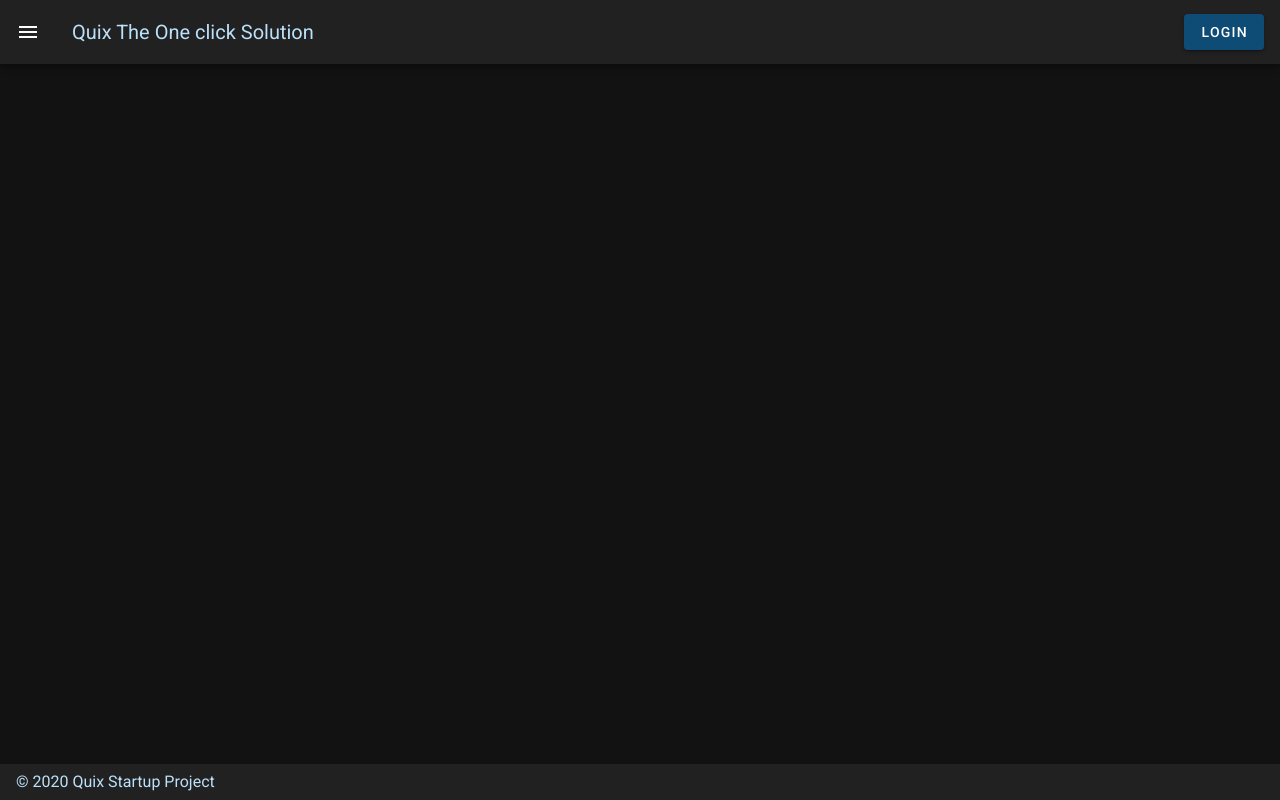
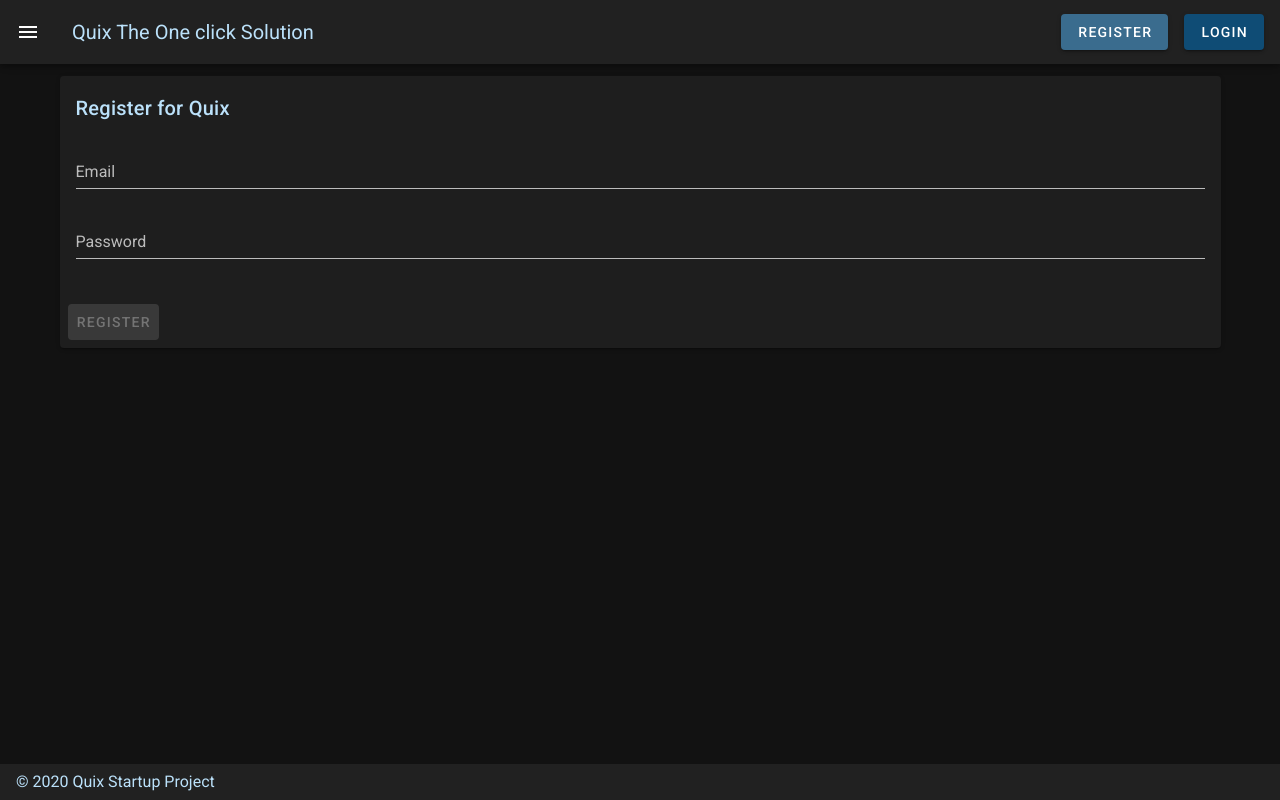
Before and after one commit to mattheweis/NUXT_example, a Nuxt app: page /registration in a window 1280 px wide. Built offline with nearby package versions, Linux system fonts and the light colour scheme.

Commit message:
added login and registration

```diff
--- a/components/NavBar.vue
+++ b/components/NavBar.vue
@@ -32,6 +32,7 @@
       <v-app-bar-nav-icon @click.stop="drawer = !drawer" />
       <v-toolbar-title v-text="title" />
       <v-spacer />
+      <v-btn class="pa2 regis" color="#0f4c75" to="/registration">Register</v-btn>
       <v-btn class="pa2" color="#0f4c75" to="/login">Login</v-btn>
     </v-app-bar>
 
@@ -101,4 +102,8 @@ export default {
 * {
   color: #bbe1fa;
 }
+.regis{
+  margin-left: 1rem;
+  margin-right: 1rem;
+}
 </style>
--- a/pages/login.vue
+++ b/pages/login.vue
@@ -1,13 +1,28 @@
 <template>
   <v-card>
     <v-card-title>Login</v-card-title>
-    <v-card-text></v-card-text>
-    <v-card-action></v-card-action>
+    <v-card-text>
+      <v-form v-model="isValid">
+        <v-text-field label="Email" v-model="email" required :rules="[v => !!v || 'Email is required']"></v-text-field>
+        <v-text-field label="Password" v-model="password" type="password" required :rules="[v => !!v || 'Password is required']"></v-text-field>
+      </v-form>
+    </v-card-text>
+    <v-card-actions>
+      <v-btn color="#0f4c75" :disabled="!isValid">Login</v-btn>
+    </v-card-actions>
   </v-card>
 </template>
 
 <script>
-export default {}
+export default {
+    data(){
+        return{
+            email:null,
+            password:null,
+            isValid:null
+        }
+    }
+}
 </script>
 
 <style>
--- /dev/null
+++ b/pages/registration.vue
@@ -0,0 +1,54 @@
+<template>
+  <v-card>
+    <v-card-title>Register for Quix</v-card-title>
+    <v-card-text>
+      <v-form v-model="isValid">
+        <v-text-field
+          label="Email"
+          v-model="email"
+          required
+          :rules="emailRules"
+        ></v-text-field>
+        <v-text-field
+          label="Password"
+          v-model="password"
+          type="password"
+          required
+          :rules="passwordRules"
+        ></v-text-field>
+      </v-form>
+    </v-card-text>
+    <v-card-actions>
+      <v-btn color="#0f4c75" :disabled="!isValid" @click="debug">Register</v-btn>
+    </v-card-actions>
+  </v-card>
+</template>
+
+<script>
+export default {
+  data() {
+    return {
+      email: '',
+      password: '',
+      isValid: null,
+      emailRules: [
+        (v) => !!v || 'Email is required',
+        (v) => /.+@.+/.test(v) || 'E-mail must be valid',
+      ],
+      passwordRules: [
+        (v) => !!v || 'Password is required',
+        (v) => (v && v.length >= 5) || 'Password must have 5+ characters',
+      ],
+    }
+  },
+  methods:{
+      debug(){
+          console.log("Email:"+this.email);
+          console.log("Password:"+this.password)
+      }
+  }
+}
+</script>
+
+<style>
+</style>
```
